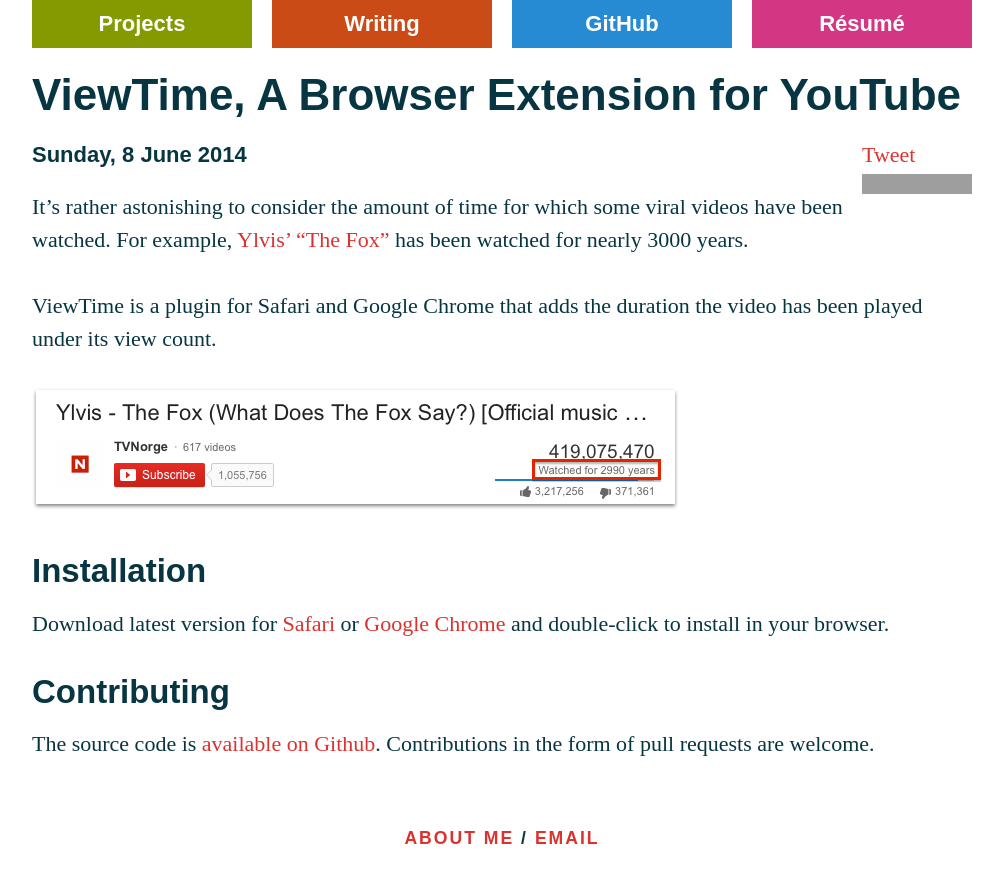
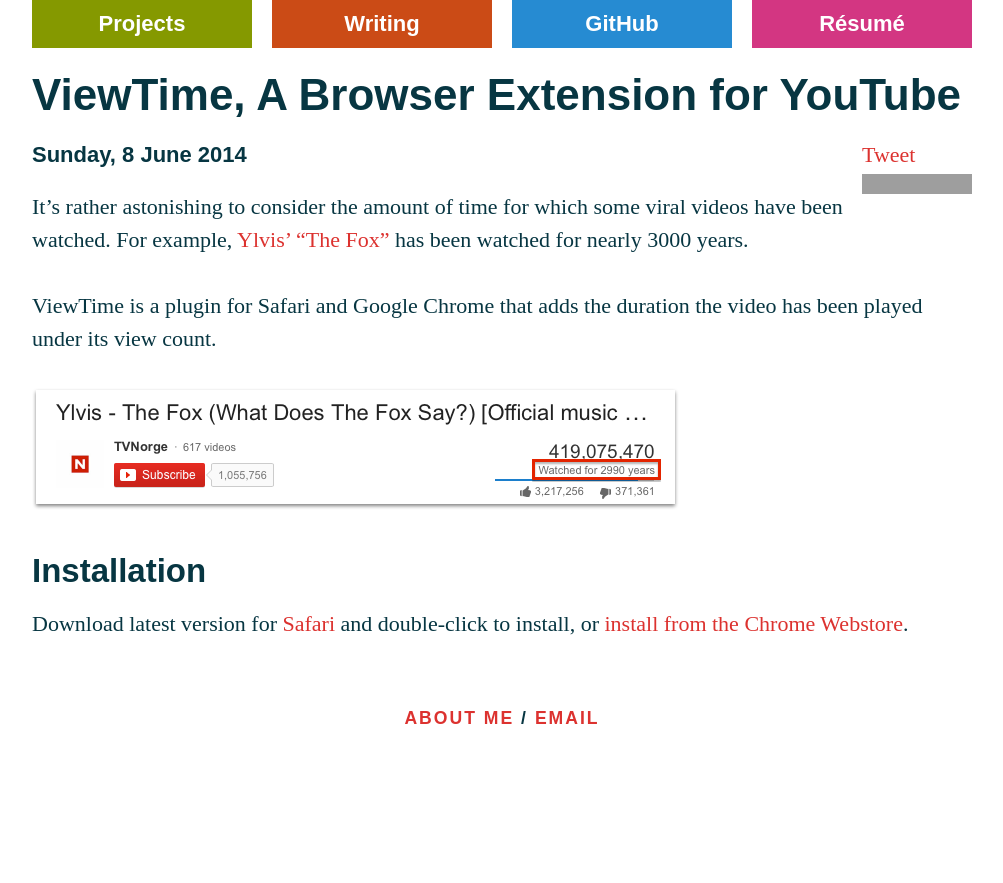
Before and after one commit to benburwell/benburwell.github.io, a Jekyll site: the page built from _posts/2014-06-08-viewtime.markdown, in a window 1280 px wide. Shown: the top 883 px of the page, without its empty margins (138-1141 px from the left). Built offline with Jekyll 4.4.1, drawn with Linux system fonts in a browser that asks for light colours; Markdown is read by kramdown in place of the engine named in the settings; comment, search, counter and statistics services are not loaded; grey boxes are pictures that could not be loaded.

Commit message:
Update ViewTime

```diff
--- a/_posts/2014-06-08-viewtime.markdown
+++ b/_posts/2014-06-08-viewtime.markdown
@@ -16,9 +16,4 @@
 Installation
 ------------
 
-Download latest version for [Safari](http://updates.benburwell.com/safari/viewtime/latest.safariextz) or [Google Chrome](http://updates.benburwell.com/chrome/viewtime/latest.crx) and double-click to install in your browser.
-
-Contributing
-------------
-
-The source code is [available on Github](https://github.com/benburwell/ViewTime). Contributions in the form of pull requests are welcome.
+Download latest version for [Safari](http://updates.benburwell.com/safari/viewtime/latest.safariextz) and double-click to install, or [install from the Chrome Webstore](https://chrome.google.com/webstore/detail/viewtime/jcplgieacjacdjabiiedcdfcpbgohbpp).
```
